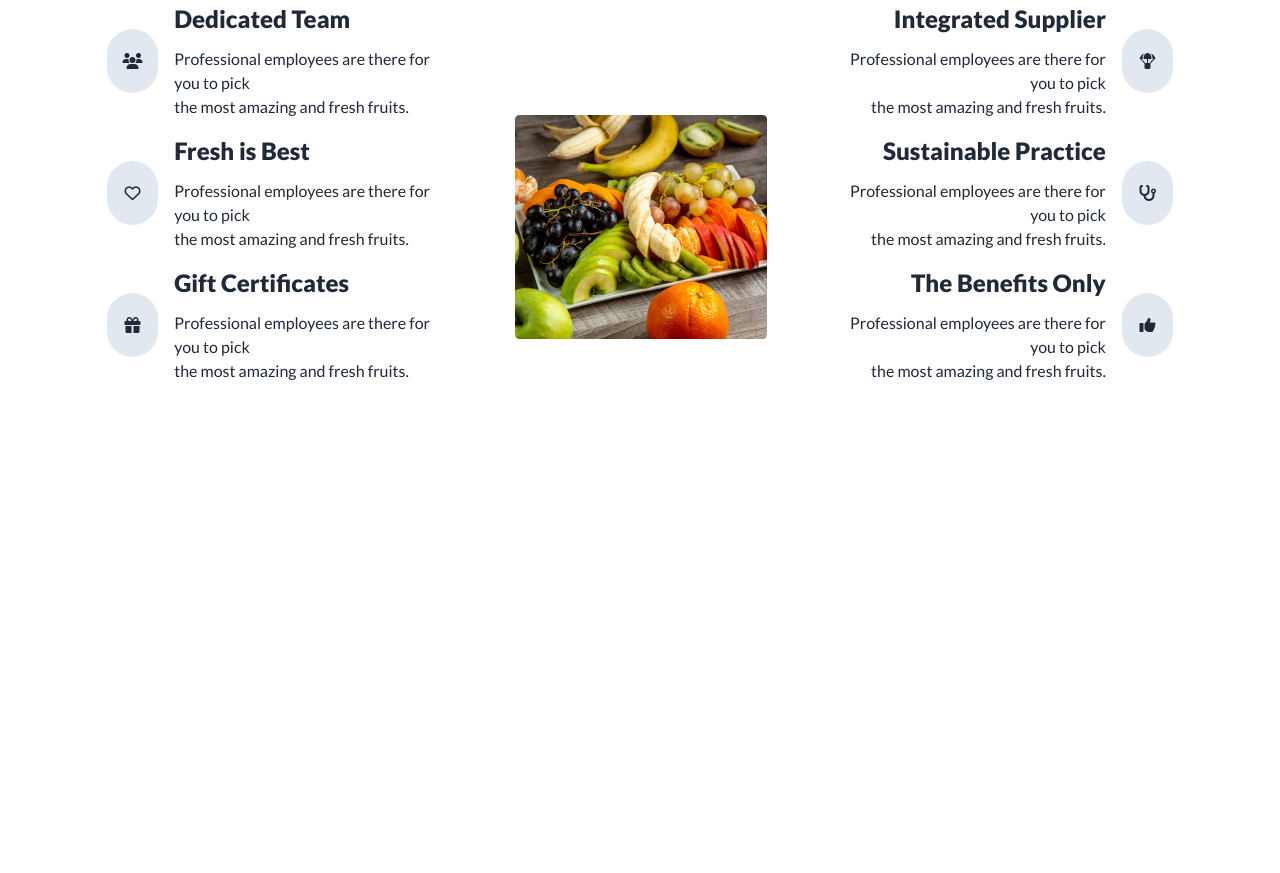
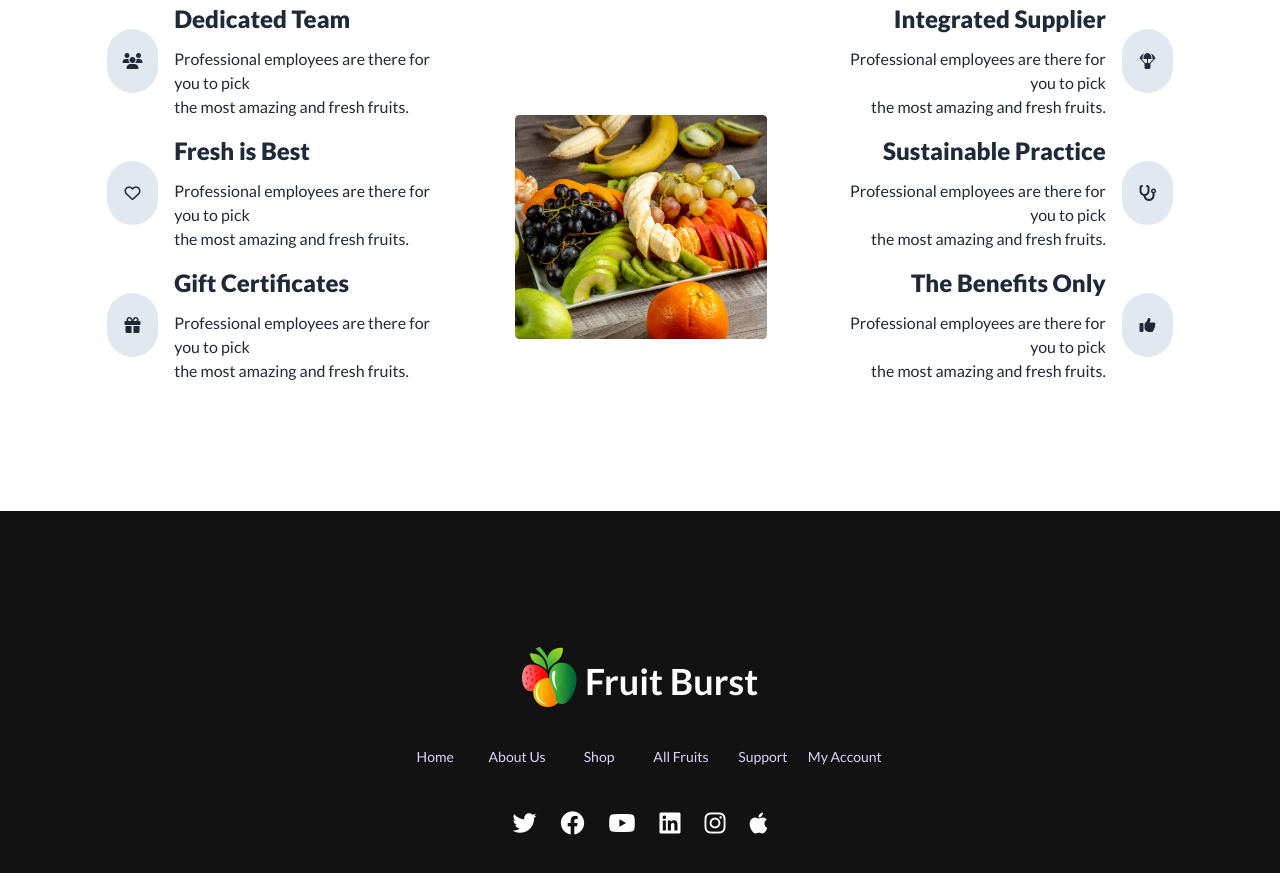
Before and after one commit to Tushar12152/food-brust, a plain HTML site: page index.html in a window 1280 px wide. Shown: the part 2669-3542 px from the top of the page. Before the commit the page ends 3052 px from the top, so only its background shows below. Drawn offline with nearby package versions, Linux system fonts and the light colour scheme.

Commit message:
compleate

```diff
--- a/index.html
+++ b/index.html
@@ -417,6 +417,35 @@
            </div>
         </section>
       </main>
-      <footer></footer>
+      <footer class="footer footer-center p-10 bg-[#121212] mt-32 text-primary-content">
+
+
+            <div class="flex gap-2 mt-5 lg:mt-0 lg:text-white pt-24 ">
+                <img src="./images/logo.png" alt="">
+                <h2 class=" text-4xl mt-2 font-semibold">Fruit Burst</h2>
+           </div>
+
+
+           <div class=" grid grid-cols-4 justify-center text-center lg:grid-cols-6 ">
+              <a href="#">Home</a>
+              <a href="#">About Us</a>
+              <a href="#">Shop</a>
+              <a href="#">All Fruits</a>
+              <a href="#">Support</a>
+              <a href="#">My Account</a>
+           </div>
+
+        <div>
+          <div class="grid grid-flow-col gap-6">
+           <a class="text-white text-2xl"><i class="fa-brands fa-twitter"></i></a>
+            <a class="text-white text-2xl "><i class="fa-brands fa-facebook"></i></a>
+            <a class="text-white text-2xl"><i class="fa-brands fa-youtube"></i></a>
+            <a class="text-white text-2xl"><i class="fa-brands fa-linkedin"></i></a>
+            <a class="text-white text-2xl"><i class="fa-brands fa-instagram"></i></a>
+            <a class="text-white text-2xl"><i class="fa-brands fa-apple"></i></a>
+
+          </div>
+        </div>
+      </footer>
 </body>
 </html>
```
